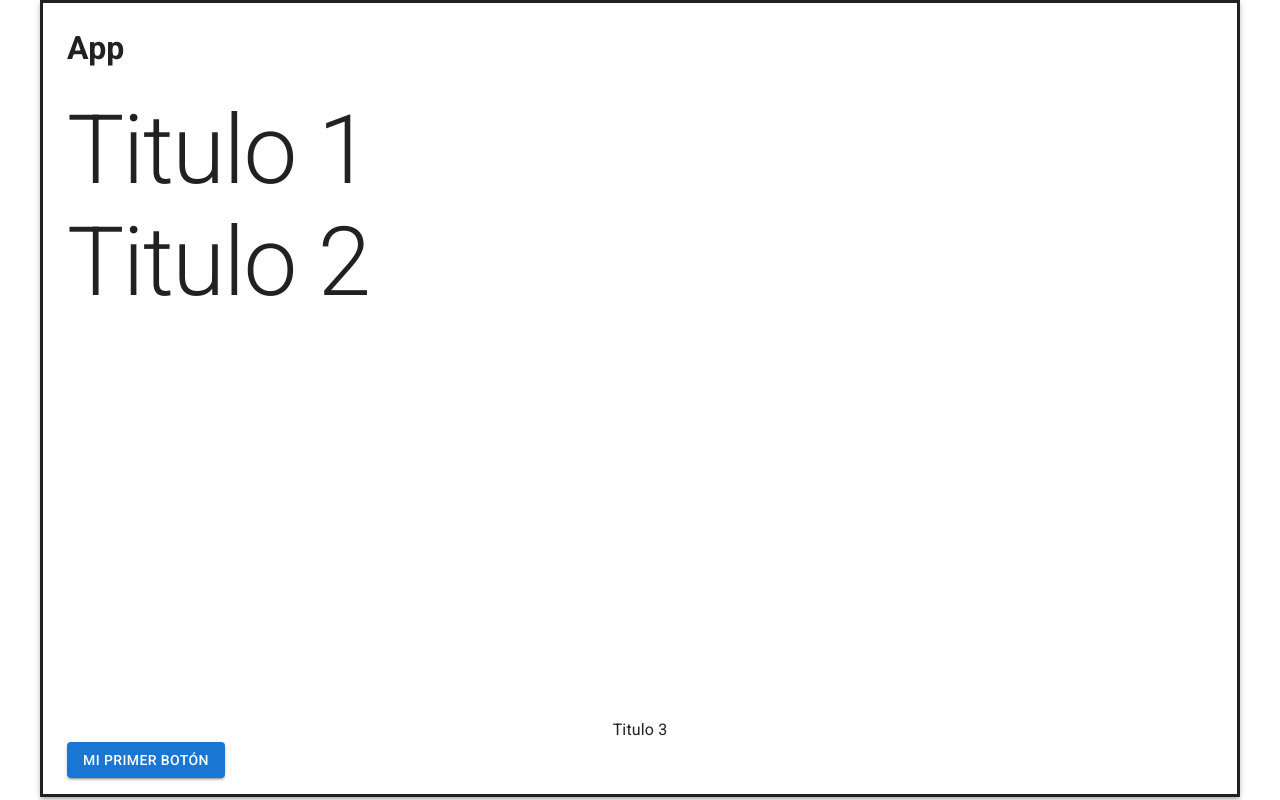
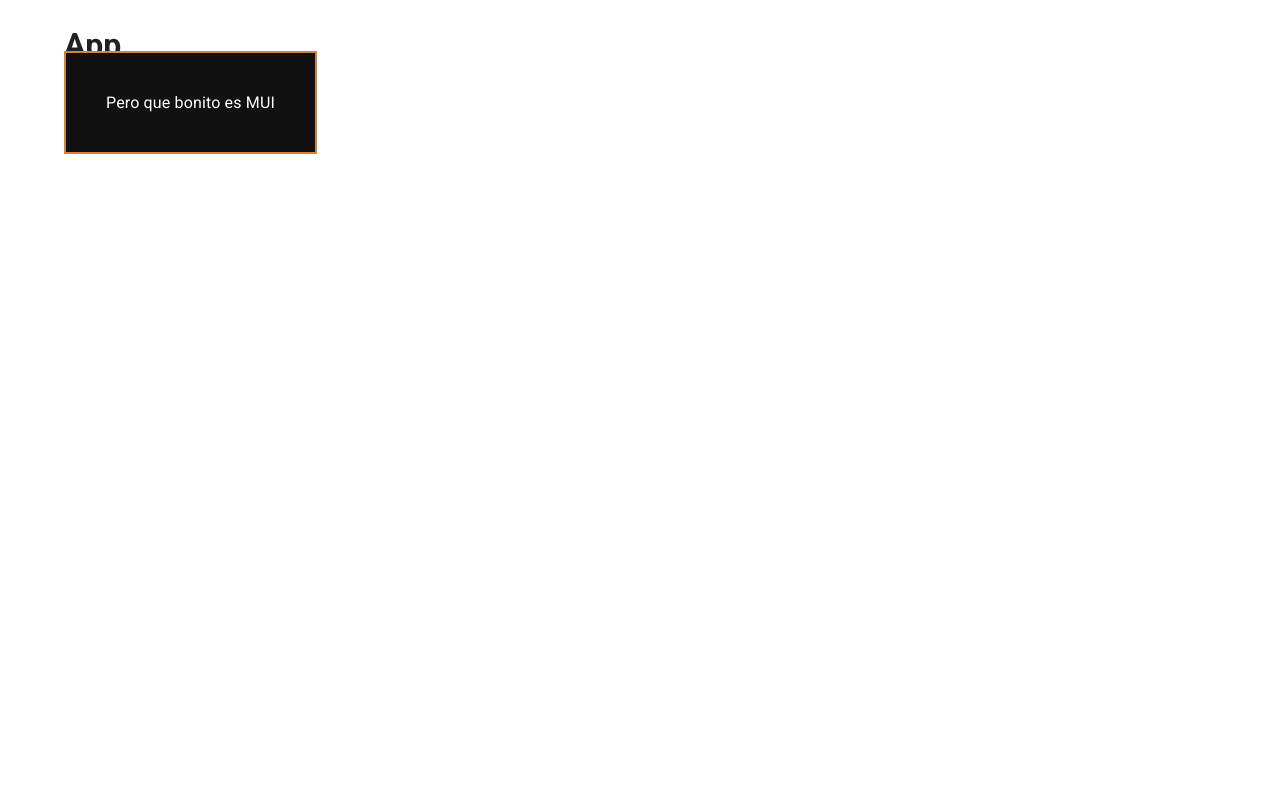
Before and after one commit to willluna/materialUI-react-vite, a React (Vite) app: page / in a window 1280 px wide. Built offline with nearby package versions, Linux system fonts and the light colour scheme.

Commit message:
Curso Material UI #04: Box component

```diff
--- a/src/App.jsx
+++ b/src/App.jsx
@@ -1,26 +1,21 @@
-import {Button, Container, Typography} from  "@mui/material"
+import { Box, Container} from  "@mui/material"
 
 
 export default function App() {
     return(
-      <Container sx={{border: 3, boxShadow: 3, pb: 2}}>
+      <Container>
       <h1>App</h1>
-      <Typography
-      variant="h1"
-      component="h2"
-
+      <Box sx={{
+        border: 2,
+        p: 5,
+        borderColor: "peru",
+        bgcolor: "#111",
+        color: "white",
+        }}
+      component="span"
       >
-        Titulo 1
-      </Typography>
-      <Typography variant="h1">Titulo 2</Typography>
-      <Typography
-        variant="body1"
-        textAlign="center"
-        mt={50}
-      >
-          Titulo 3
-        </Typography>
-    <Button variant="contained">Mi primer botón</Button>
-    </Container>
+        Pero que bonito es MUI
+      </Box>
+      </Container>
     );
 }
```
